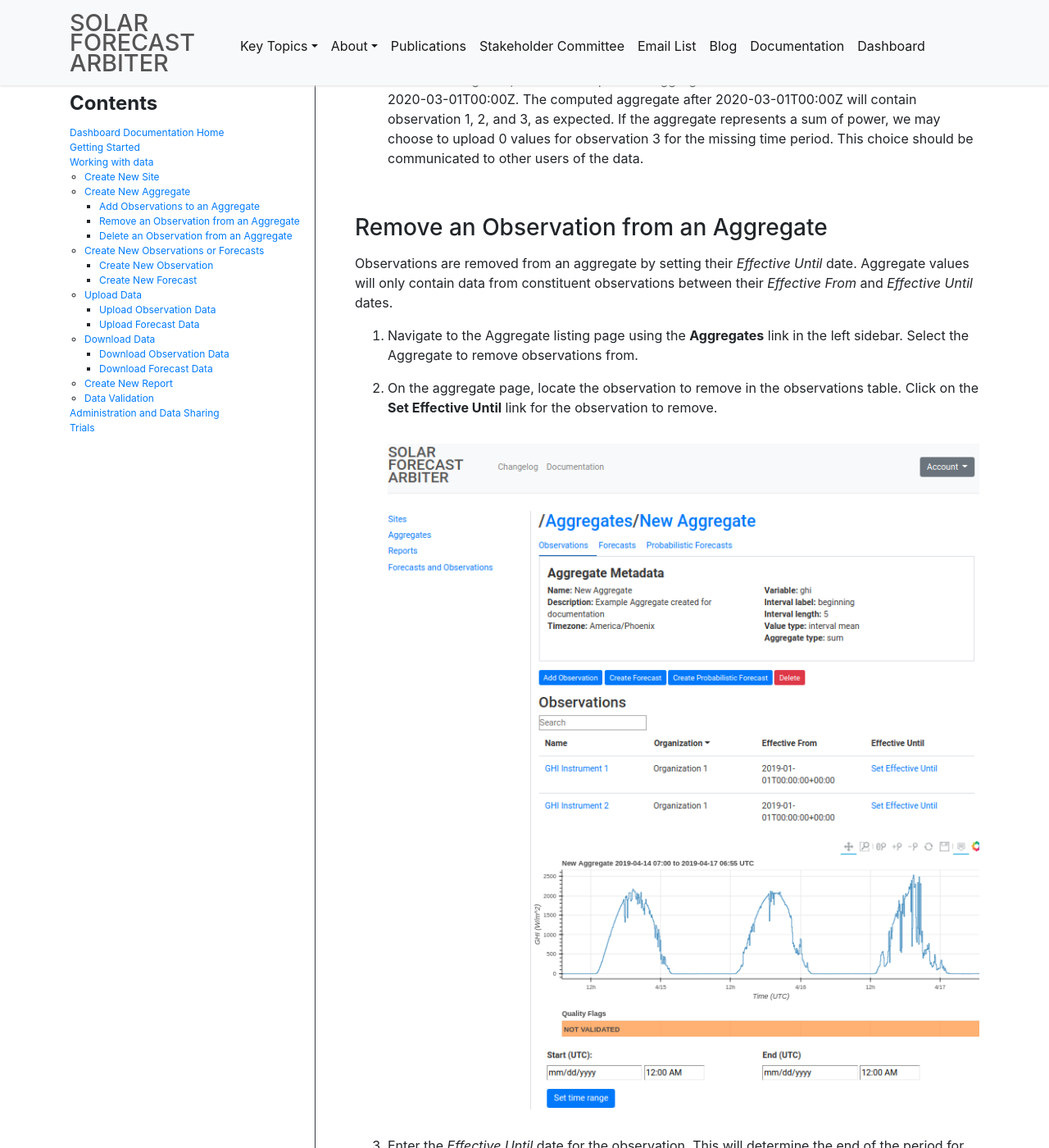
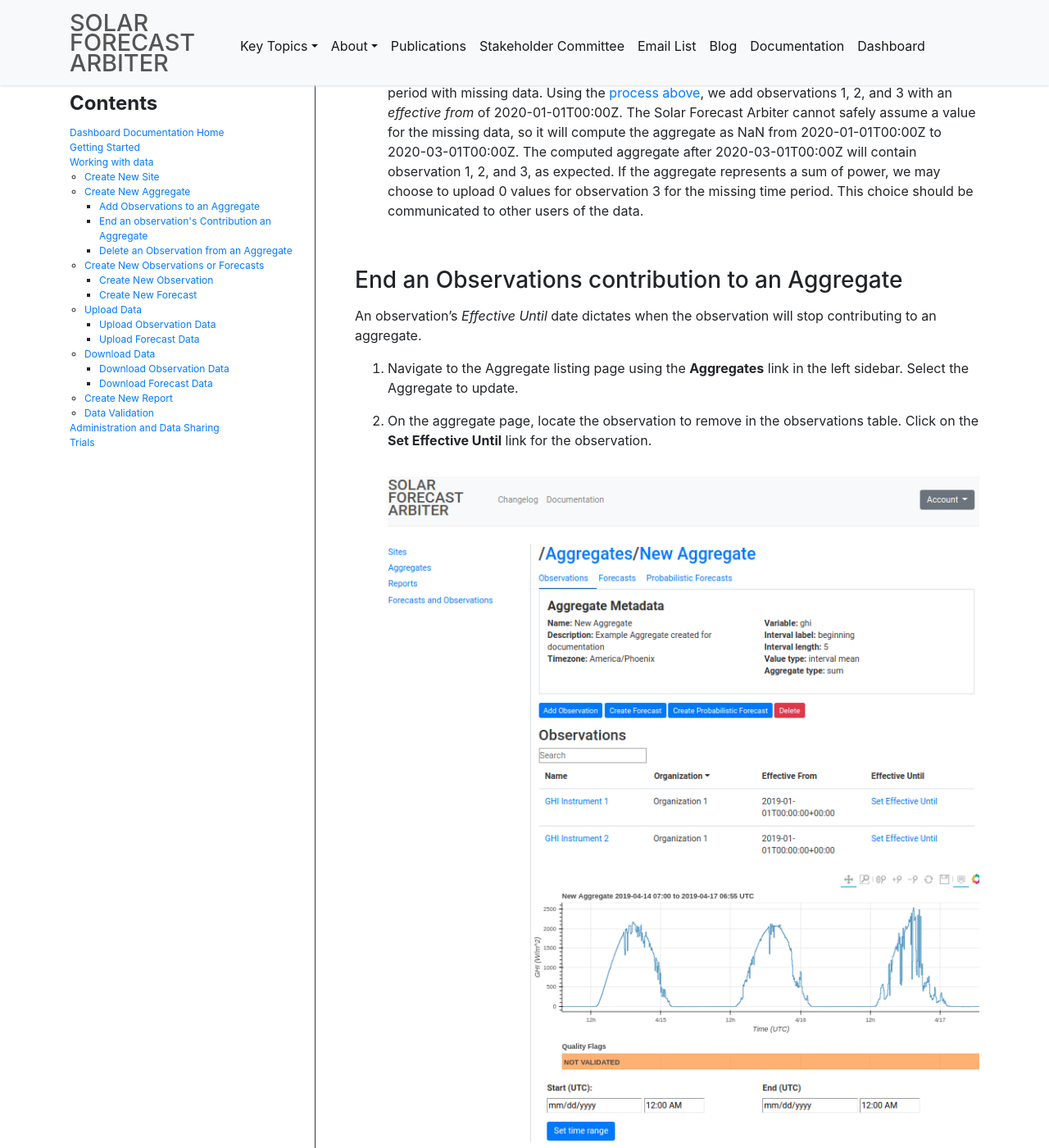
Before and after one commit to SolarArbiter/SolarArbiter.github.io, a Jekyll site: the page built from documentation/dashboard/working_with_data.md, in a window 1280 px wide and 1400 px high, scrolled down 6581 px. Shown: the whole window at 82% size. Built offline with Jekyll 4.4.1, drawn with Linux system fonts in a browser that asks for light colours; some of the changed text lies outside the part shown.

Commit message:
rename section, move note on obs inclusion

```diff
--- a/_includes/dashboard_data_sidebar.html
+++ b/_includes/dashboard_data_sidebar.html
@@ -9,7 +9,7 @@
     <li><a href="#create-new-aggregate">Create New Aggregate</a></li>
       <ul>
         <li><a href="#add-observations-to-an-aggregate">Add Observations to an Aggregate</a></li>
-        <li><a href="#remove-an-observation-from-an-aggregate">Remove an Observation from an Aggregate</a></li>
+        <li><a href="#end-an-observations-contribution-to-an-aggregate">End an observation's Contribution an Aggregate</a></li>
         <li><a href="#delete-an-observation-from-an-aggregate">Delete an Observation from an Aggregate</a></li>
       </ul>
     <li><a href="#create-new-observation-or-forecast">Create New Observations or Forecasts</a></li>
--- a/documentation/dashboard/working_with_data.md
+++ b/documentation/dashboard/working_with_data.md
@@ -147,24 +150,25 @@
    observation 3 for the missing time period. This choice should be
    communicated to other users of the data.
 
-### Remove an Observation from an Aggregate
+### End an Observations contribution to an Aggregate
 {: .anchor}
 
-Observations are removed from an aggregate by setting their *Effective Until* date.
-Aggregate values will only contain data from constituent observations between
-their *Effective From* and *Effective Until* dates.
+An observation's *Effective Until* date dictates when the observation will stop
+contributing to an aggregate.
+
 
 1. Navigate to the Aggregate listing page using the **Aggregates** link in
-   the left sidebar. Select the Aggregate to remove observations from.
+   the left sidebar. Select the Aggregate to update.
 
 2. On the aggregate page, locate the observation to remove in the observations table.
-   Click on the **Set Effective Until** link for the observation to remove.
+   Click on the **Set Effective Until** link for the observation.
 
    <img class="my-3" src="/images/aggregate_page_with_obs.png"/>
 
 3. Enter the *Effective Until* date for the observation. This will determine the end
    of the period for which the observations should be considered part of the aggregate.
-   To remove it entirely, set an *Effective until* earlier than the *Effective from*.
+   After setting *effective until*, an observation may be added to the
+   aggregate again for a different or overlapping period of time.
 
    <img class="my-3" src="/images/aggregate_observation_effective_until_form.png"/>
 
@@ -177,14 +181,14 @@
 
 1. Data for observation 2 is only available until 2020-06-01T00:00Z. This
    causes the computed aggregate to return missing values after
-   2020-06-01T00:00Z. Using the [process described above](#remove-an-observation-from-an-aggregate), we would set the
+   2020-06-01T00:00Z. Using the [process described above](#end-an-observations-contribution-to-an-aggregate), we would set the
    *effective until* to 2020-06-01T00:00Z. In this configuration the computed
    aggregate  from 2020-01-01T00:00Z contains observations 1 and 2, and the
    computed aggregate after 2020-06-01T00:00Z will contain only observation 1.
 
 2. Observation 2 has an expected gap in data between 2020-02-01T00:00Z and
    2020-02-07T00:00Z during which it should not be included in the aggregate.
-   Using the [process described above](#remove-an-observation-from-an-aggregate)
+   Using the [process described above](#end-an-observations-contribution-to-an-aggregate)
    we can set the *effective until* to 2020-02-01T00:00Z. Then we may
    [add observation 2 to the aggregate](#add-observations-to-an-aggregate)
    again with an *effective from* of 2020-02-07T00:00Z. In this configuration
```
Also changed, not shown: other parts of documentation/dashboard/working_with_data.md (+3 -0 lines).
